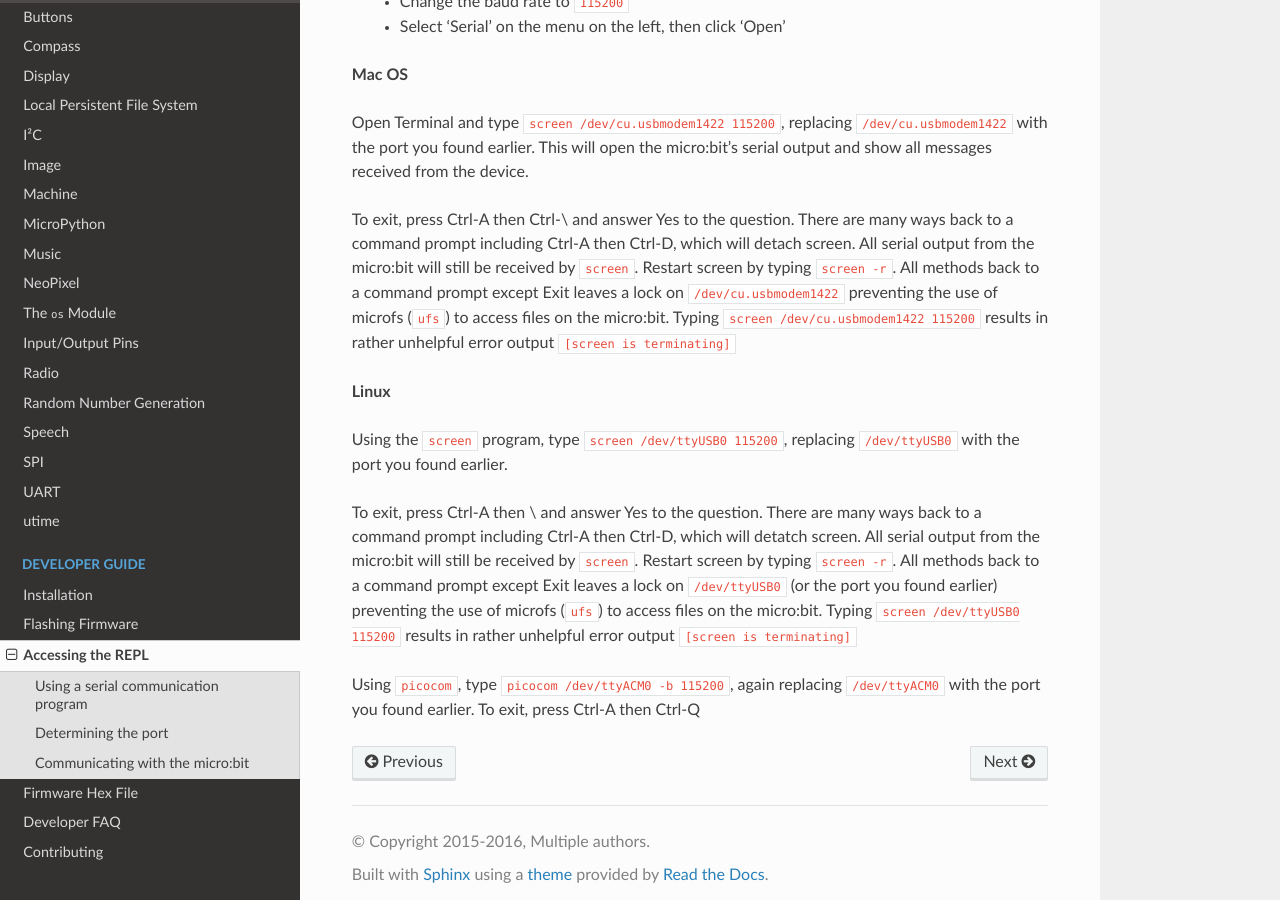
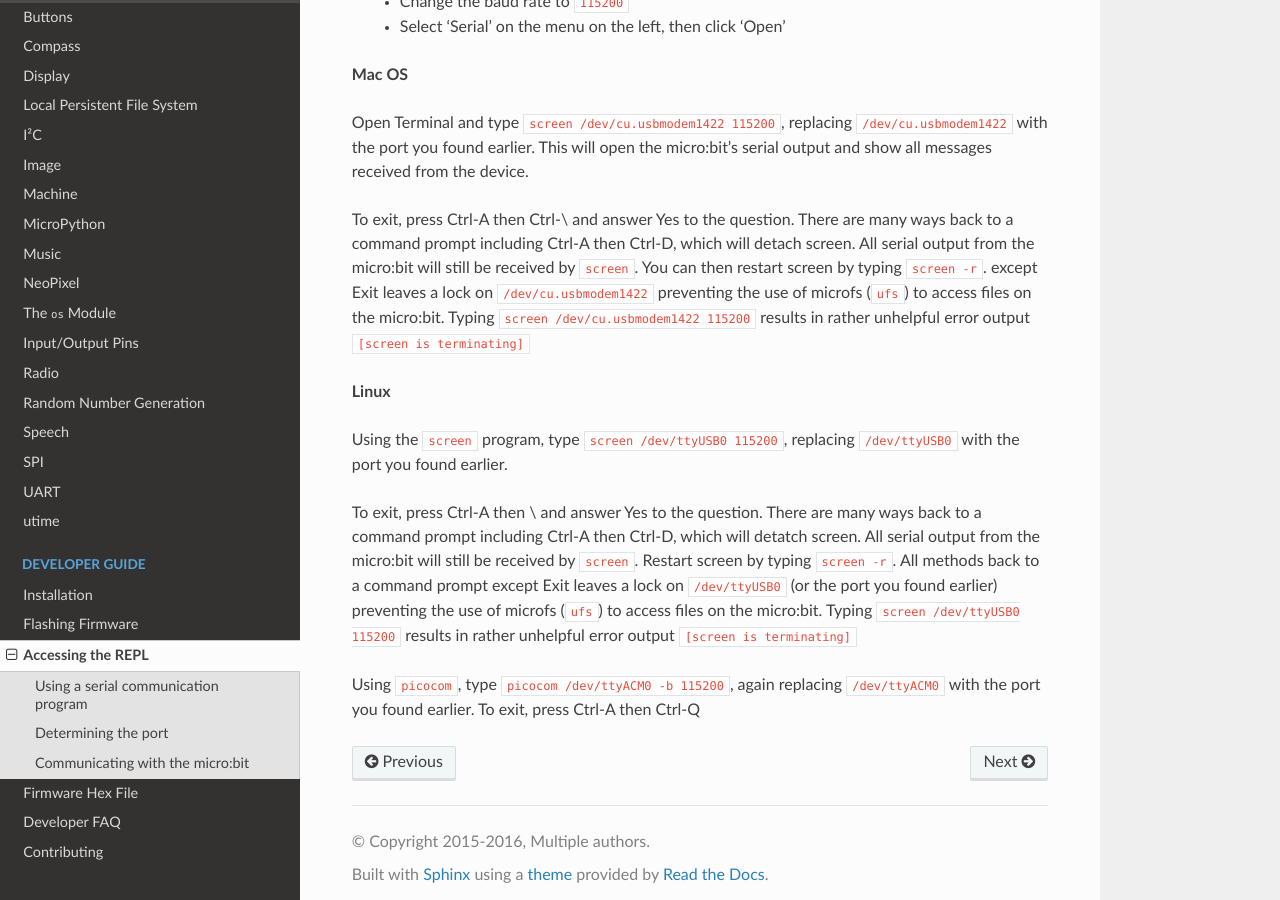
Before and after one commit to bbcmicrobit/micropython, a Sphinx documentation site: the page built from docs/devguide/repl.rst, in a window 1280 px wide and 900 px high, scrolled down 1593 px. Built offline with Sphinx 7.4.7 and the Read the Docs theme 2.0.0, drawn with Linux system fonts in a browser that asks for light colours.

Commit message:
microbit-carlos suggestion 3 mac
Co-Authored-By: rhubarbdog <33667064+rhubarbdog@users.noreply.github.com>

```diff
--- a/docs/devguide/repl.rst
+++ b/docs/devguide/repl.rst
@@ -85,7 +85,7 @@ micro:bit's serial output and show all messages received from the device.
 To exit, press Ctrl-A then Ctrl-\\ and answer Yes to the question. There are many
 ways back to a command prompt including Ctrl-A then Ctrl-D, which will detach
 screen. All serial output from the micro:bit will still be received by ``screen``.
-Restart screen by typing ``screen -r``. All methods back to a command prompt
+You can then restart screen by typing ``screen -r``.
 except Exit leaves a lock on ``/dev/cu.usbmodem1422`` preventing the use of microfs
 (``ufs``) to access files on the micro:bit.  Typing ``screen /dev/cu.usbmodem1422 115200``
 results in rather unhelpful error output ``[screen is terminating]``
```
